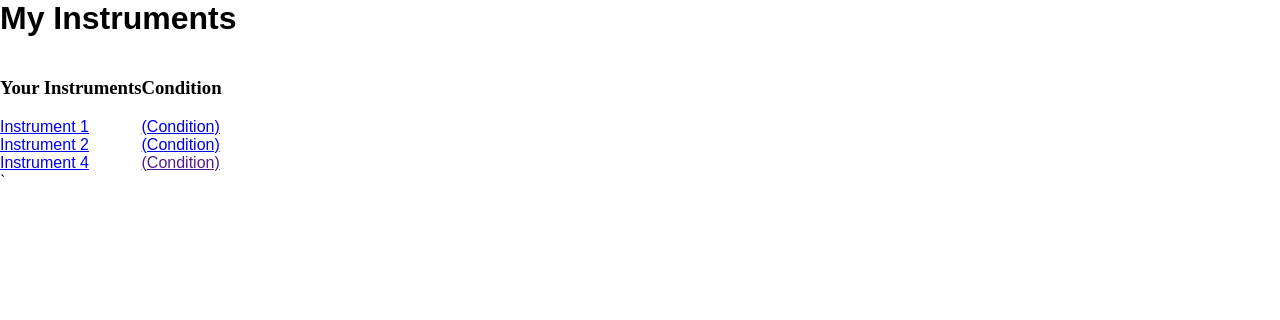
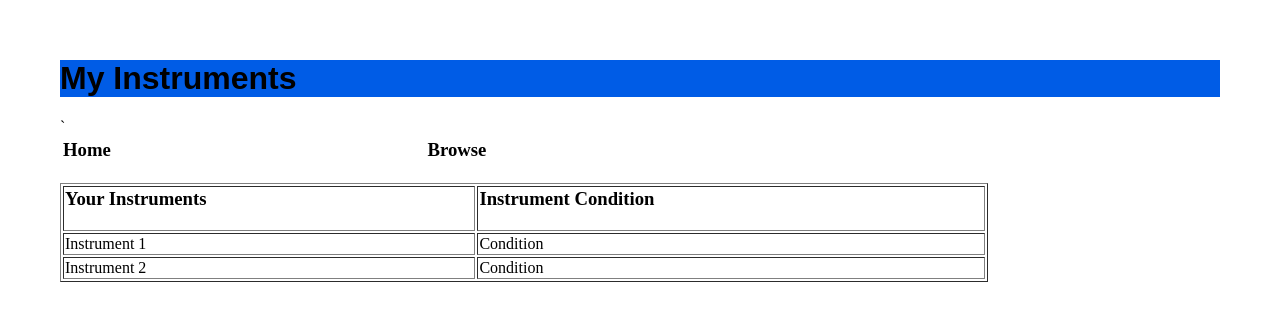
Before and after one commit to mercury203/Music-Lending-Library, a plain HTML site: page something.html in a window 1280 px wide. Drawn offline with Linux system fonts and the light colour scheme.

Commit message:
no message

```diff
--- a/something.html
+++ b/something.html
@@ -2,17 +2,17 @@
 	<head>
 		<style>
 			body, html {
-				margin: 0;
+				margin: 30;
 				padding: 0
 			}
 
 			.container {
-				background: white;
+				background: #005ce6;
 				font-family: sans-serif;
 			}
 
 			.footerMenu {
-				background: ;
+				background:grey;
 			}
 
 			.footerMenuInner {
@@ -44,30 +44,35 @@
 	</head>
 
 	<body>
-	<div class="container"><h1>My Instruments</h1></div>
-		<div class="footerMenu">
-			<div class="footerMenuInner">
-				<div class="column">
-					<h3>Your Instruments</h3>
-					<a href="[Insert Link for to instrument here]">Instrument 1</a>
-					<a href="[Insert Link for to instrument here]">Instrument 2</a>
-					<a href="[Insert Link for to instrument here]">Instrument 4</a>
-				</div>
-
-				<div class="column">
-
-					<h3>Condition</h3>
-					<a href="[Insert Link for to instrument here]">(Condition)</a>
-					<a href="[Insert Link for to instrument here]">(Condition)</a>
-					<a href="">(Condition)</a>
-				</div>
 
 
-				<!-- I AM AN HTML COMMENT -->
 
-				<div style="clear: both;"></div>
-			</div>
-		</div>`
+<div class="container"><h1>My Instruments</h1></div>
+</div>`
+
+<table style="width:70%">
+  <tr>
+    <td><h3>Home</h3></td>
+    <td><h3>Browse</h3></td>
+  </tr>
+</table>
+
+<table border="1" style="width:80%">
+  <tr>
+    <td><h3>Your Instruments</h3></td>
+    <td><h3>Instrument Condition</h3></td>
+  </tr>
+  <tr>
+    <td>Instrument 1</td>
+    <td>Condition</td>
+  </tr>
+<tr>
+    <td>Instrument 2</td>
+    <td>Condition</td>
+  </tr>
+</table>
+
+
 	</body>
 
 </html>
```
